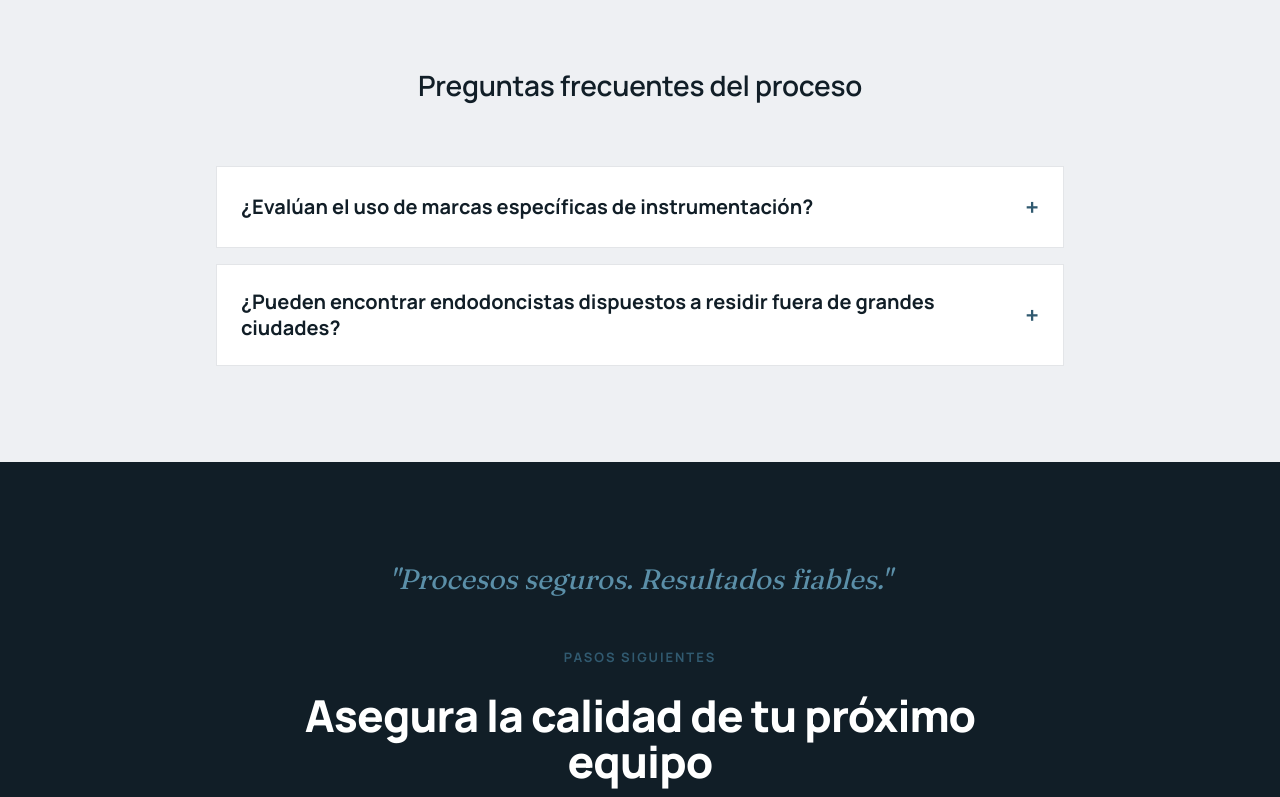
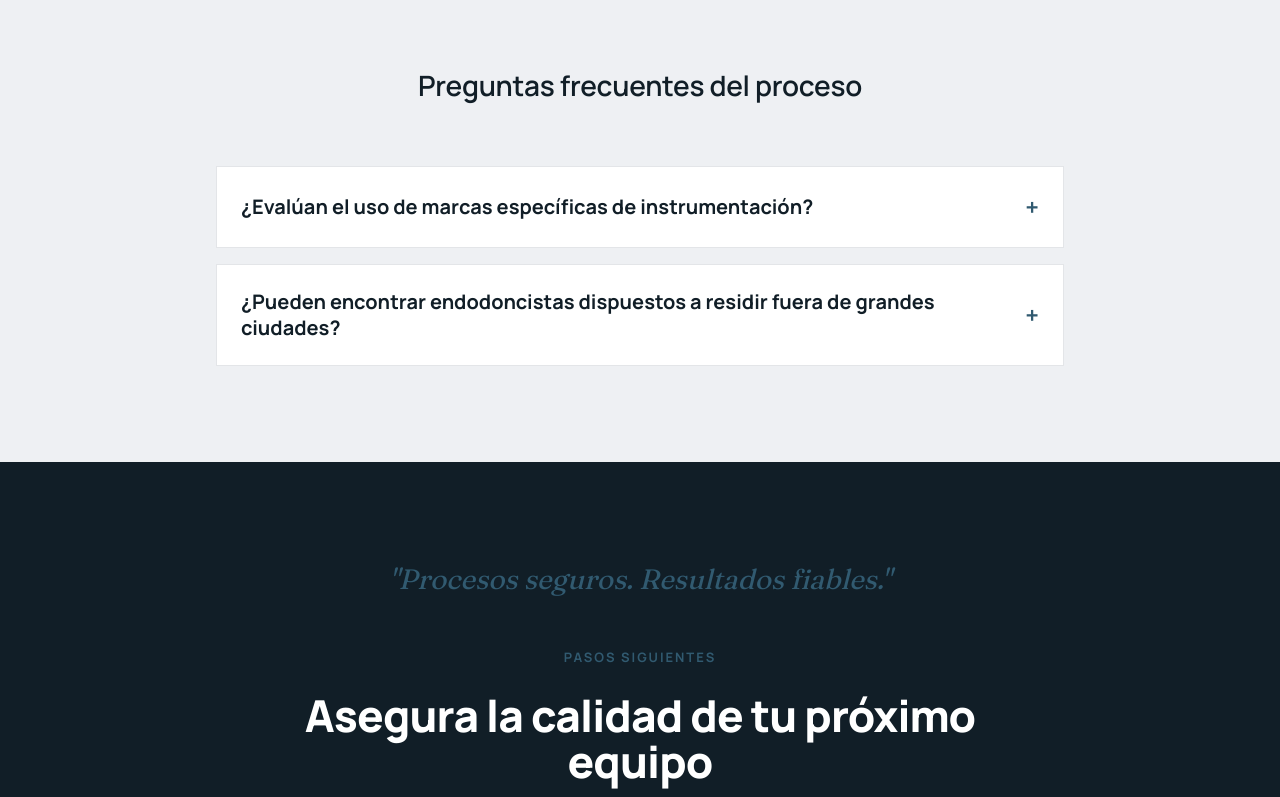
Before and after one commit to UserCreatorrr/avanzed-web, a Next.js app: page /especializaciones/endodoncia in a window 1280 px wide. Shown: the part 2984-3781 px from the top of the page. Built offline with nearby package versions, Linux system fonts and the light colour scheme.

Commit message:
style: remove bright-red (was #B08A72), use terracota

```diff
--- a/src/components/templates/ServicePageTemplate.tsx
+++ b/src/components/templates/ServicePageTemplate.tsx
@@ -88,7 +88,7 @@ export default function ServicePageTemplate({ data }: { data: ServicePageProps }
 
             {/* 8. Por qué Avanzed */}
             <section className="py-24 bg-dark text-white relative overflow-hidden">
-                <div className="absolute top-0 right-0 w-64 h-64 bg-bright-red opacity-10 blur-3xl rounded-full"></div>
+                <div className="absolute top-0 right-0 w-64 h-64 bg-terracota opacity-10 blur-3xl rounded-full"></div>
                 <div className="container mx-auto px-6 relative z-10 max-w-5xl">
                     <div className="text-center mb-16">
                         <span className="text-overline text-terracota mb-4 block">Diferencial</span>
@@ -99,7 +99,7 @@ export default function ServicePageTemplate({ data }: { data: ServicePageProps }
                     </div>
                     <div className="grid grid-cols-1 md:grid-cols-2 lg:grid-cols-4 gap-6">
                         {data.whyAvanzed.map((wa, i) => (
-                            <div key={i} className="bg-white/5 p-6 border-t-2 border-terracota hover:border-bright-red transition-colors">
+                            <div key={i} className="bg-white/5 p-6 border-t-2 border-terracota hover:border-terracota transition-colors">
                                 <h4 className="font-heading font-bold text-lg mb-3">{wa.title}</h4>
                                 <p className="text-body-small text-white/60">{wa.desc}</p>
                             </div>
@@ -162,7 +162,7 @@ export default function ServicePageTemplate({ data }: { data: ServicePageProps }
             {/* 12. Prueba social & 13. CTA final */}
             <section className="bg-dark py-24 text-white">
                 <div className="container mx-auto px-6 text-center max-w-3xl">
-                    <p className="text-quote text-bright-red mb-12">"Procesos seguros. Resultados fiables."</p>
+                    <p className="text-quote text-terracota mb-12">"Procesos seguros. Resultados fiables."</p>
                     <span className="text-overline text-terracota mb-6 block">Pasos siguientes</span>
                     <h2 className="text-h1 text-white mb-8">Asegura la calidad de tu próximo equipo</h2>
                     <Link href="/contacto" className="bg-terracota text-white px-10 py-5 text-[14px] font-bold tracking-widest uppercase font-heading hover:bg-terracota-dark transition-colors inline-block">
```
